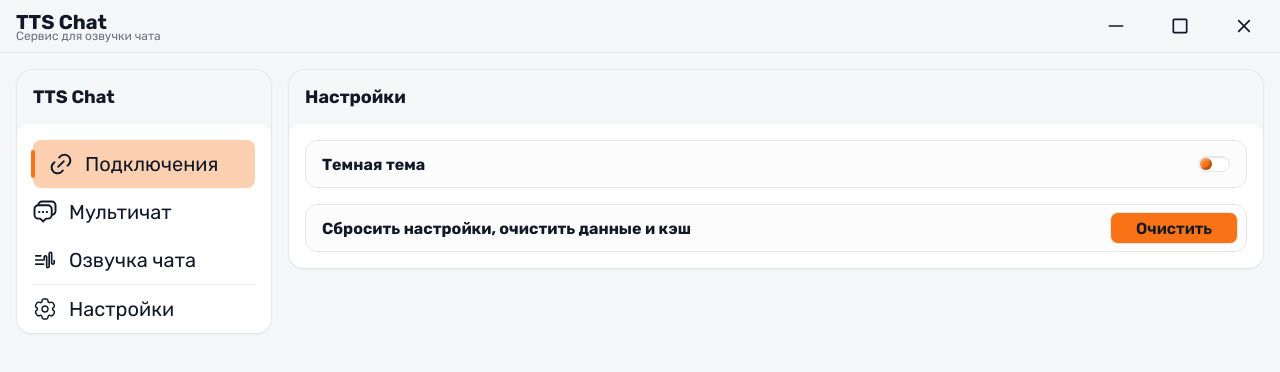
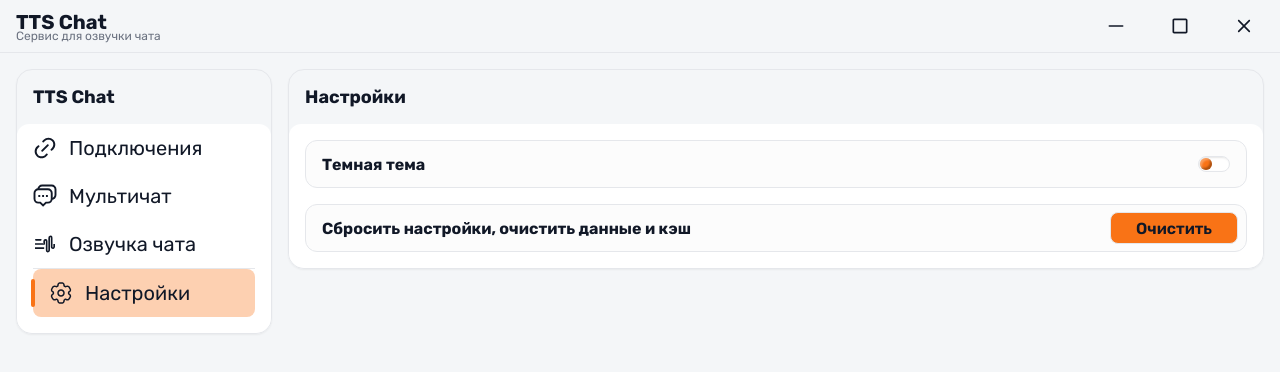
Before and after one commit to Saltein/tts-electron-version, a React (Create React App) app: page /#/settings in a window 1280 px wide. Shown: the top 372 px of the page. Built offline with nearby package versions, Linux system fonts and the light colour scheme; no server answers; what number-to-words-ru would draw is missing.

Commit message:
feat: корректное отображение текущей страницы

```diff
--- a/src/pages/GlobalPage/GlobalPage.jsx
+++ b/src/pages/GlobalPage/GlobalPage.jsx
@@ -1,12 +1,12 @@
-import s from './GlobalPage.module.scss'
-import { NavPanel } from '../../widgets/navs/NavPanel/NavPanel'
-import { ConnectionsPage } from '../OtherPages/ConnectionsPage/ConnectionsPage'
-import { Route, Routes } from 'react-router-dom'
-import { SettingsPage } from '../OtherPages'
-import { LiveChatPage } from '../OtherPages/LiveChatPage/LiveChatPage'
-import { TTSPage } from '../OtherPages/TTSPage/TTSPage'
-import { TTSChat } from '../../features/tts-chat/TTSChat/TTSChat'
-import { Header } from '../../widgets/Header/Header'
+import s from "./GlobalPage.module.scss";
+import { NavPanel } from "../../widgets/navs/NavPanel/NavPanel";
+import { ConnectionsPage } from "../OtherPages/ConnectionsPage/ConnectionsPage";
+import { Navigate, Route, Routes } from "react-router-dom";
+import { SettingsPage } from "../OtherPages";
+import { LiveChatPage } from "../OtherPages/LiveChatPage/LiveChatPage";
+import { TTSPage } from "../OtherPages/TTSPage/TTSPage";
+import { TTSChat } from "../../features/tts-chat/TTSChat/TTSChat";
+import { Header } from "../../widgets/Header/Header";
 
 export const GlobalPage = () => {
     return (
@@ -17,14 +17,20 @@ export const GlobalPage = () => {
                 <TTSChat />
                 <div className={s.pagePart}>
                     <Routes>
-                        <Route path='/connections' element={<ConnectionsPage />} />
-                        <Route path='' element={<ConnectionsPage />} />
-                        <Route path='/live-chat' element={<LiveChatPage />} />
-                        <Route path='/settings' element={<SettingsPage />} />
-                        <Route path='/tts' element={<TTSPage />} />
+                        <Route
+                            path="/"
+                            element={<Navigate to="/connections" replace />}
+                        />
+                        <Route
+                            path="/connections"
+                            element={<ConnectionsPage />}
+                        />
+                        <Route path="/live-chat" element={<LiveChatPage />} />
+                        <Route path="/settings" element={<SettingsPage />} />
+                        <Route path="/tts" element={<TTSPage />} />
                     </Routes>
                 </div>
             </div>
         </div>
-    )
-}
+    );
+};
--- a/src/shared/ui/buttons/NavButton/NavButton.jsx
+++ b/src/shared/ui/buttons/NavButton/NavButton.jsx
@@ -1,10 +1,10 @@
 import s from "./NavButton.module.scss";
-import { useDispatch, useSelector } from "react-redux";
+import { useDispatch } from "react-redux";
 import {
     selectNavPanelCurrentPageID,
     setNavPanelCurrentPageID,
 } from "../../../../widgets/navs/NavPanel/model/slice";
-import { useNavigate } from "react-router-dom";
+import { useLocation, useNavigate } from "react-router-dom";
 
 export const NavButton = ({
     title,
@@ -16,8 +16,9 @@ export const NavButton = ({
 }) => {
     const dispatch = useDispatch();
     const navigate = useNavigate();
+    const location = useLocation();
 
-    const currentPageID = useSelector(selectNavPanelCurrentPageID);
+    const isActive = location.pathname === link;
 
     const handleClick = () => {
         dispatch(setNavPanelCurrentPageID(index));
@@ -26,18 +27,18 @@ export const NavButton = ({
 
     return (
         <div
-            className={`${s.wrapper} ${currentPageID === index ? s.current : ""}
+            className={`${s.wrapper} ${isActive ? s.current : ""}
         ${position === "first" ? s.first : ""}
         ${position === "last" ? s.last : ""}
         ${isMobile ? s.mobile : ""}`}
             onClick={handleClick}
         >
             <div
-                className={`${s.accent} ${currentPageID === index ? s.current : ""}
+                className={`${s.accent} ${isActive ? s.current : ""}
             ${isMobile ? s.mobile : ""}`}
             />
             <Icon
-                className={`${s.icon} ${currentPageID === index ? s.current : ""}
+                className={`${s.icon} ${isActive ? s.current : ""}
             ${isMobile ? s.mobile : ""}`}
             />
             {!isMobile && <h3>{title}</h3>}
```
